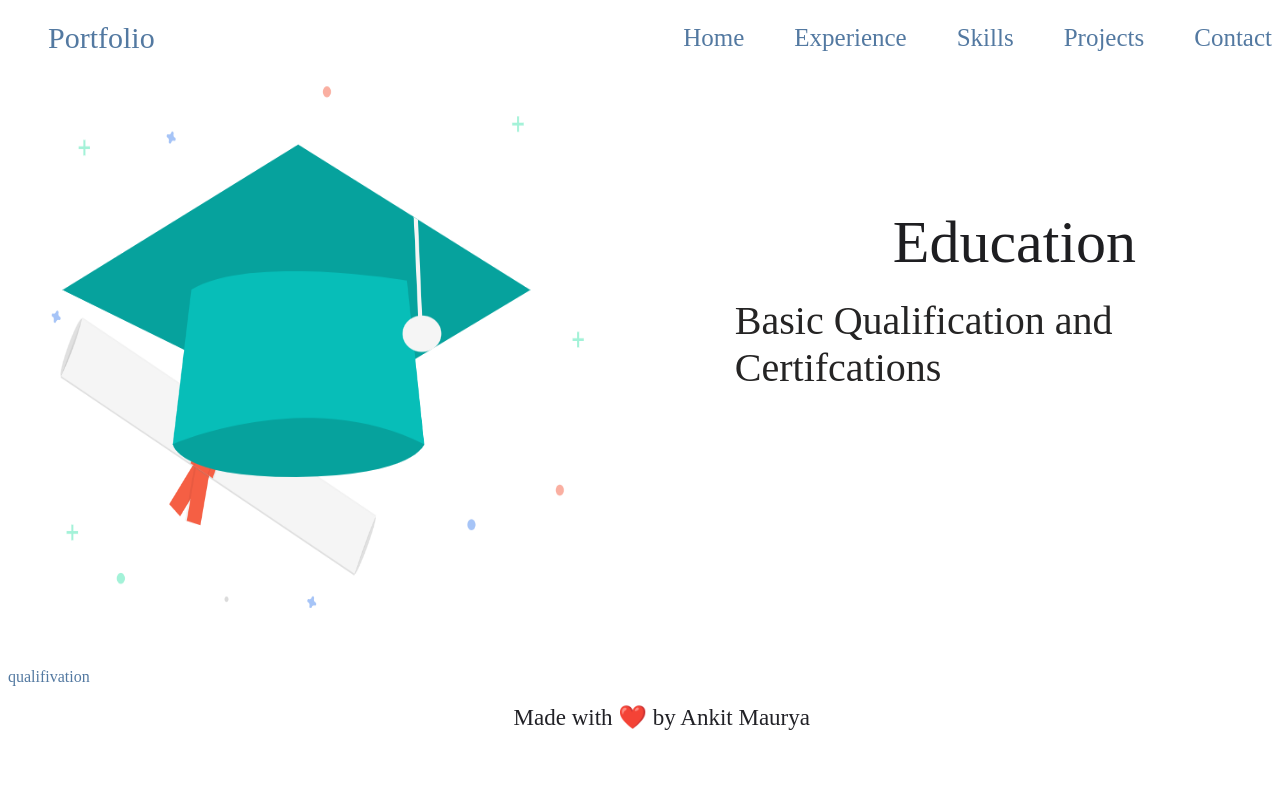
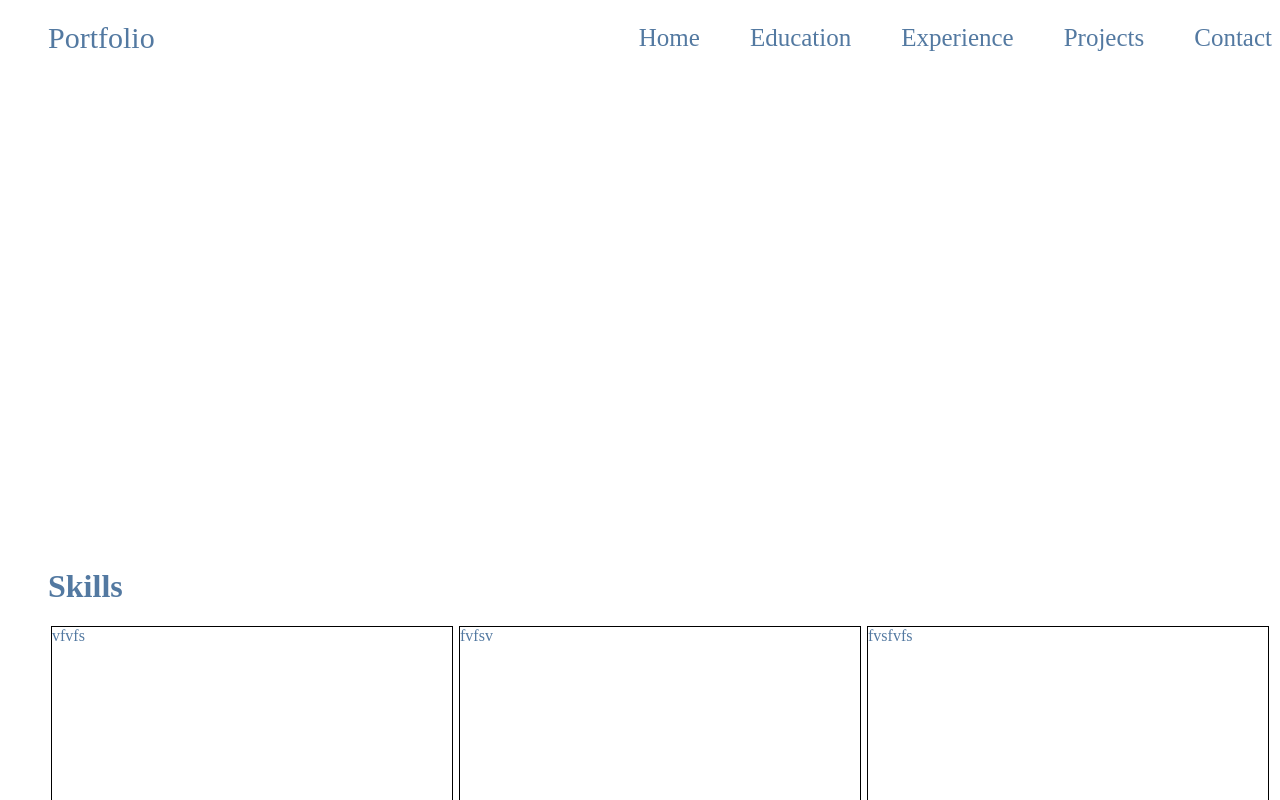
Before and after one commit to io6-ankit/portfolio--website, a React (Create React App) app in the folder portfolio-website/: page /experience in a window 1280 px wide. Shown: the top 800 px of the page. Built offline with nearby package versions, Linux system fonts and the light colour scheme.

Commit message:
portfolio-website

```diff
--- a/portfolio-website/src/App.js
+++ b/portfolio-website/src/App.js
@@ -3,9 +3,9 @@ import Box from "@mui/material/Box";
 import "./App.css";
 import Navbar from "./components/Navbar";
 import Home from "./components/Home";
-import Skills from "./components/Skills";
+import Experience from "./components/Experience";
 import { Route, Routes } from "react-router-dom";
-import Experience from "./components/Experience";
+import Education from "./components/Education";
 import Project from "./components/project";
 import Contact from "./components/Contact";
 import Footer from "./components/Footer";
@@ -18,11 +18,11 @@ function App() {
         <Route exact path="/" element={<Home />} />
 
         {/* <Home /> */}
-        <Route path="/experience" element={<Experience />} />
+        <Route path="/education" element={<Education />} />
         <Route path="/project" element={<Project />} />
         <Route path="/contact" element={<Contact />} />
         <Route path="/home" element={<Home />} />
-        <Route path="/skill" element={<Skills />} />
+        <Route path="/experience" element={<Experience />} />
       </Routes>
       <Footer />
     </>
--- /dev/null
+++ b/portfolio-website/src/components/Education.jsx
@@ -0,0 +1,31 @@
+import React from "react";
+import { Box } from "@mui/material";
+import "./Education.css";
+import QualificationImage from "./assets/image/qualification-image.png";
+import Qualification from "./Qualification";
+const Education = () => {
+  return (
+    <>
+      <Box className="experience-main-section">
+        <Box className="experience-image-section">
+          <img
+            className="qualification-image"
+            src={QualificationImage}
+            alt="qualification-image"
+          />
+        </Box>
+        <Box className="experience-heading-section">
+          <Box>
+            <Box className="main-heading-eduvation">Education</Box>
+
+            <Box className="education-heading">
+              Basic Qualification and Certifcations
+            </Box>
+          </Box>
+        </Box>
+      </Box>
+      <Qualification />
+    </>
+  );
+};
+export default Education;
--- a/portfolio-website/src/components/Experience.jsx
+++ b/portfolio-website/src/components/Experience.jsx
@@ -1,31 +1,22 @@
 import React from "react";
-import { Box } from "@mui/material";
-import "./experiance.css";
-import QualificationImage from "./assets/image/qualification-image.png";
-import Qualification from "./Qualification";
+import Box from "@mui/material/Box";
+import "./experience.css";
 const Experience = () => {
   return (
-    <>
-      <Box className="experience-main-section">
-        <Box className="experience-image-section">
-          <img
-            className="qualification-image"
-            src={QualificationImage}
-            alt="qualification-image"
-          />
-        </Box>
-        <Box className="experience-heading-section">
-          <Box>
-            <Box className="main-heading-eduvation">Education</Box>
-
-            <Box className="education-heading">
-              Basic Qualification and Certifcations
-            </Box>
-          </Box>
-        </Box>
+    <Box className="container-skills">
+      <h1 className="skill-tytle">Skills</h1>
+      <Box className="skills">
+        <Box className="skillsType">vfvfs</Box>
+        <Box className="skillsType">fvfsv</Box>
+        <Box className="skillsType">fvsfvfs</Box>
       </Box>
-      <Qualification />
-    </>
+      <Box className="skills-2">
+        <Box className="skillsType">fvfsvs</Box>
+        <Box className="skillsType">fsvfs</Box>
+        <Box className="skillsType">fsgvfsvs</Box>
+      </Box>
+      <Box>fvfss</Box>
+    </Box>
   );
 };
 export default Experience;
--- a/portfolio-website/src/components/Navbar.jsx
+++ b/portfolio-website/src/components/Navbar.jsx
@@ -10,8 +10,8 @@ const Navbar = () => {
   const handleClickedHomePage = () => {
     navigate("/home");
   };
-  const handleClickedExperiencePage = () => {
-    navigate("/experience");
+  const handleClickedEducationPage = () => {
+    navigate("/education");
   };
   const handleClickedContactPage = () => {
     navigate("/contact");
@@ -19,8 +19,8 @@ const Navbar = () => {
   const handleClickedProjectsPage = () => {
     navigate("/project");
   };
-  const handleClickedSkillsPage = () => {
-    navigate("/skill");
+  const handleClickedExperiencePage = () => {
+    navigate("/experience");
   };
 
   return (
@@ -33,11 +33,11 @@ const Navbar = () => {
               Home
             </li>
 
+            <li onClick={() => handleClickedEducationPage()} className="list">
+              Education
+            </li>
             <li onClick={() => handleClickedExperiencePage()} className="list">
               Experience
-            </li>
-            <li onClick={() => handleClickedSkillsPage()} className="list">
-              Skills
             </li>
             <li onClick={() => handleClickedProjectsPage()} className="list">
               Projects
--- a/portfolio-website/src/components/Qualification.jsx
+++ b/portfolio-website/src/components/Qualification.jsx
@@ -1,9 +1,22 @@
 import { Box } from "@mui/material";
 import React from "react";
+import "./qualification.css";
+import Typography from "@mui/material/Typography";
+// import Accordion from "@mui/material/Accordion";
+// import AccordionSummary from "@mui/material/AccordionSummary";
+// import AccordionDetails from "@mui/material/AccordionDetails";
+// import ArrowDownwardIcon from "@mui/icons-material/ArrowDownward";
+// import CSS3 from "./assets/image/CSS3.png";
+
 const Qualification = () => {
   return (
     <>
-      <Box>qualifivation</Box>
+      <Box className="Degrees-Received">
+        <Typography variant="h4" gutterBottom>
+          Degrees Received
+        </Typography>
+      </Box>
+      <Box></Box>
     </>
   );
 };
--- a/portfolio-website/src/components/Self-Intro.jsx
+++ b/portfolio-website/src/components/Self-Intro.jsx
@@ -38,14 +38,14 @@ const SelfIntroduction = () => {
               <ul className="explain">
                 <li>
                   {" "}
-                  Building responsive website front end using React-Redux
+                  ⚡Building responsive website front end using React-Redux
                 </li>
                 <li>
                   {" "}
-                  Developing web applications using React Js, Javascript, Html5
-                  and Css3.
+                  ⚡Developing web applications using React Js, Javascript,
+                  Html5 and Css3.
                 </li>
-                <li> Creating application.</li>
+                <li> ⚡Creating application.</li>
               </ul>
             </Box>
           </Box>
--- a/portfolio-website/src/components/Skills.jsx
+++ /dev/null
@@ -1,22 +0,0 @@
-import React from "react";
-import Box from "@mui/material/Box";
-import "./Skills.css";
-const Skills = () => {
-  return (
-    <Box className="container-skills">
-      <h1 className="skill-tytle">Skills</h1>
-      <Box className="skills">
-        <Box className="skillsType">vfvfs</Box>
-        <Box className="skillsType">fvfsv</Box>
-        <Box className="skillsType">fvsfvfs</Box>
-      </Box>
-      <Box className="skills-2">
-        <Box className="skillsType">fvfsvs</Box>
-        <Box className="skillsType">fsvfs</Box>
-        <Box className="skillsType">fsgvfsvs</Box>
-      </Box>
-      <Box>fvfss</Box>
-    </Box>
-  );
-};
-export default Skills;
--- /dev/null
+++ b/portfolio-website/src/components/qualification.css
@@ -0,0 +1,5 @@
+.Degrees-Received {
+  margin: 0 0 0 42%;
+  /* font-size: 40px; */
+  color: rgb(37, 36, 36);
+}
--- a/portfolio-website/src/components/self-Intro.css
+++ b/portfolio-website/src/components/self-Intro.css
@@ -73,7 +73,8 @@
   /* border: 1px solid black; */
 }
 .explain {
-  font-size: 30px;
+  font-size: 23px;
+  list-style-type: none;
 }
 .bootstrap {
   margin-left: 13px;
```
Also changed, not shown: portfolio-website/src/components/Education.css (renamed from portfolio-website/src/components/experiance.css), portfolio-website/src/components/experience.css (renamed from portfolio-website/src/components/Skills.css).
